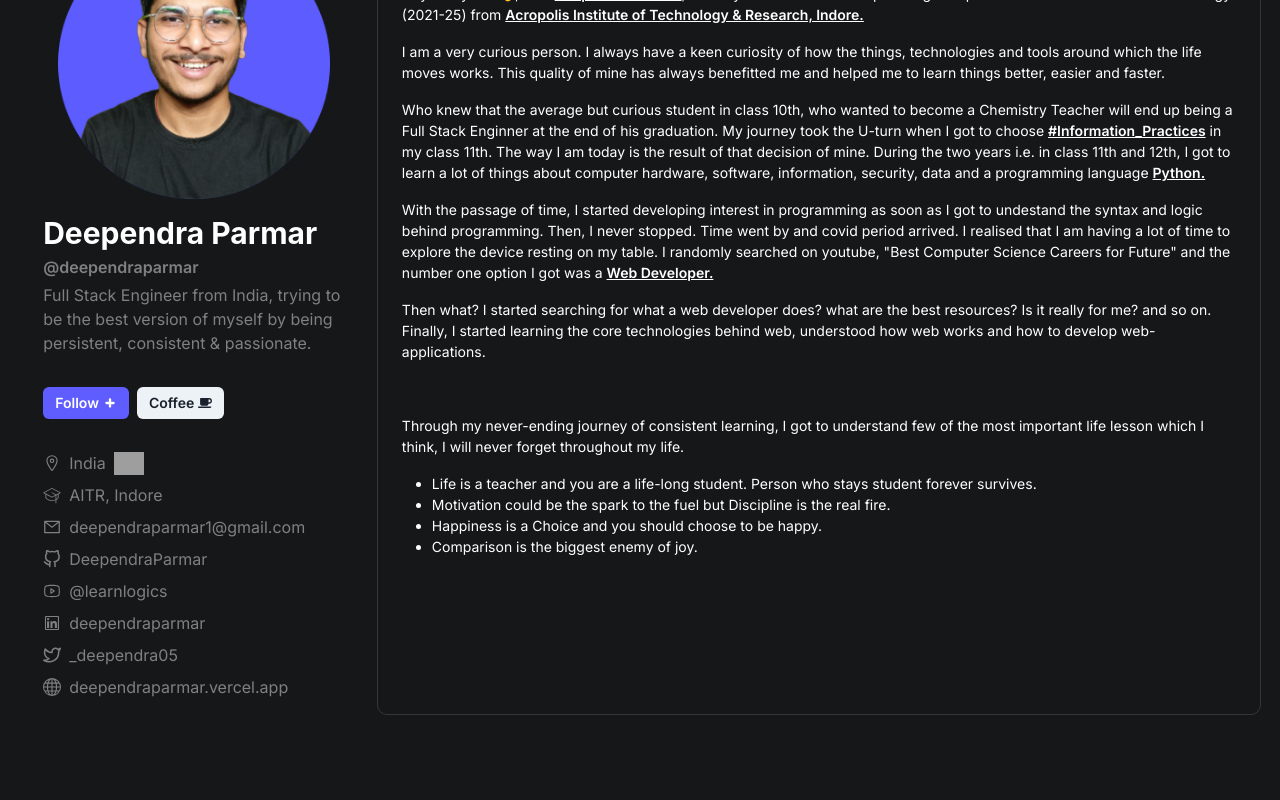
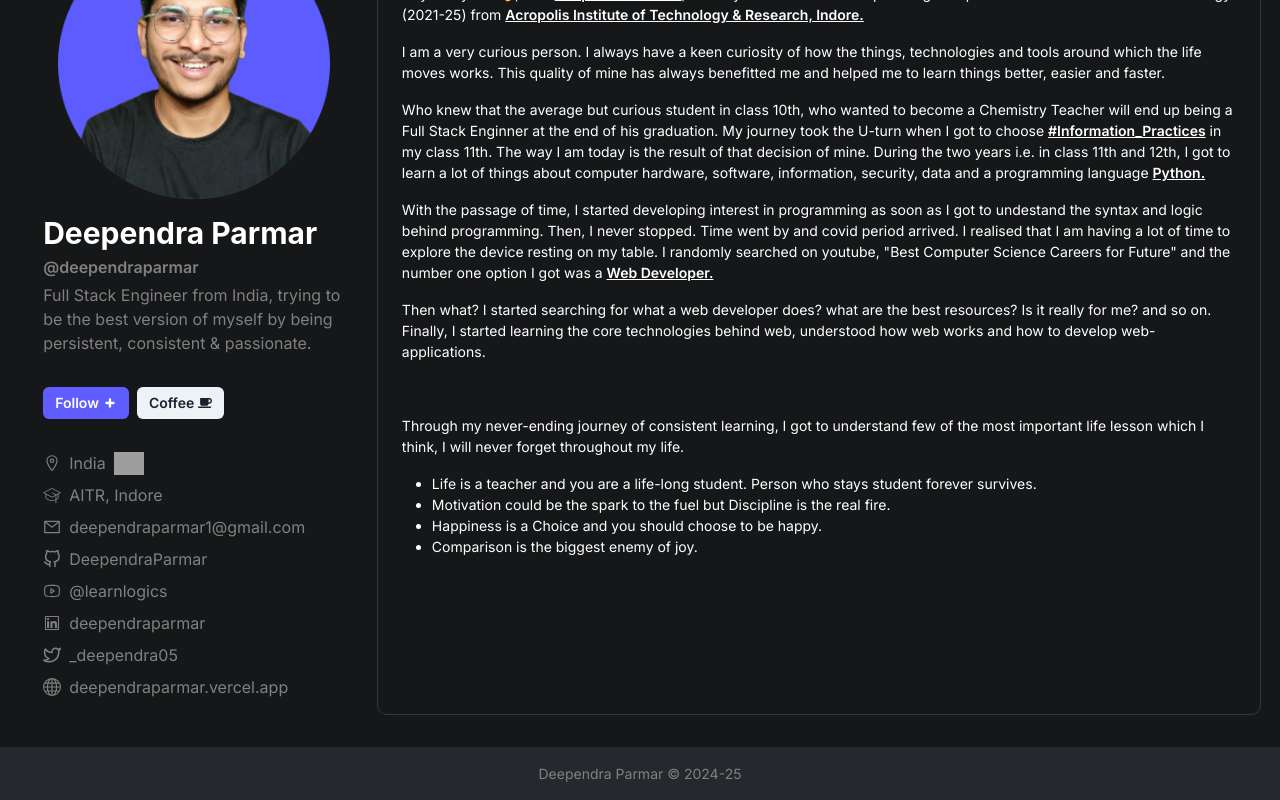
Before and after one commit to DeependraParmar/Deependra-Parmar-Portfolio, a React (Vite) app: page / in a window 1280 px wide. Shown: the part 177-977 px from the top of the page. Before the commit the page ends 924 px from the top, so only its background shows below. Built offline with nearby package versions, Linux system fonts and the light colour scheme; grey boxes are pictures that could not be loaded; a web font is replaced by a local one.

Commit message:
Added Footer

```diff
--- a/components/Footer.jsx
+++ b/components/Footer.jsx
@@ -1,9 +1,12 @@
+import { HStack, Text } from '@chakra-ui/react'
 import React from 'react'
 
 const Footer = () => {
   return (
     <>
-
+          <HStack justifyContent={'center'} py={[2,4]} color={'gray'} fontSize={['sm','sm']} bg={'#25282c'}>
+              <Text>Deependra Parmar © 2024-25</Text>
+      </HStack>
     </>
   )
 }
--- a/src/App.jsx
+++ b/src/App.jsx
@@ -3,6 +3,7 @@ import { Route, BrowserRouter as Router, Routes } from "react-router-dom";
 import Header from "../components/Header";
 import Home from "../pages/Home";
 import "./index.css";
+import Footer from "../components/Footer";
 
 function App() {
   return (
@@ -12,6 +13,7 @@ function App() {
           <Routes>
             <Route exact path="/" element={<Home />} />
           </Routes>
+          <Footer />
       </Router>
     </>
   );
```
